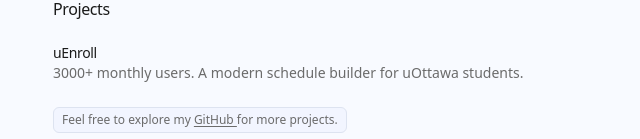
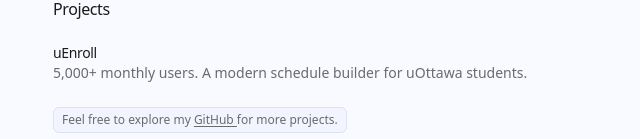
Before and after one commit to g-raman/personal-website, an Astro site: page / in a window 1280 px wide. Shown: the part 661-800 px from the top of the page, 319-959 px from the left. Built offline with nearby package versions, Linux system fonts and the light colour scheme; Astro itself is replaced by a stand-in of ours.

Commit message:
chore: bump up uenroll user count

```diff
--- a/src/components/Projects.astro
+++ b/src/components/Projects.astro
@@ -9,7 +9,7 @@ interface Project {
 const projects: Project[] = [
 	{
 		name: 'uEnroll',
-		description: '3000+ monthly users. A modern schedule builder for uOttawa students.',
+    description: '5,000+ monthly users. A modern schedule builder for uOttawa students.',
 		github: 'https://github.com/g-raman/uenroll',
 		demo: 'https://uenroll.ca'
 	}
```
